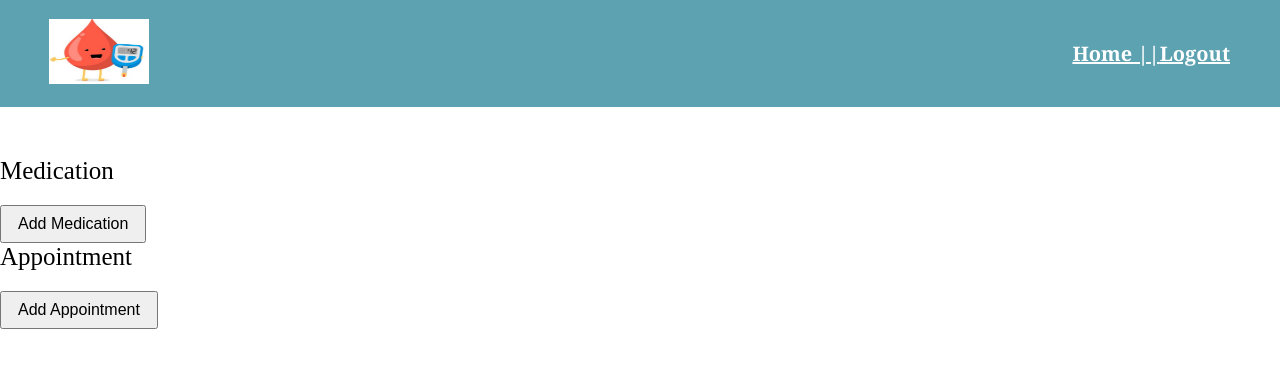
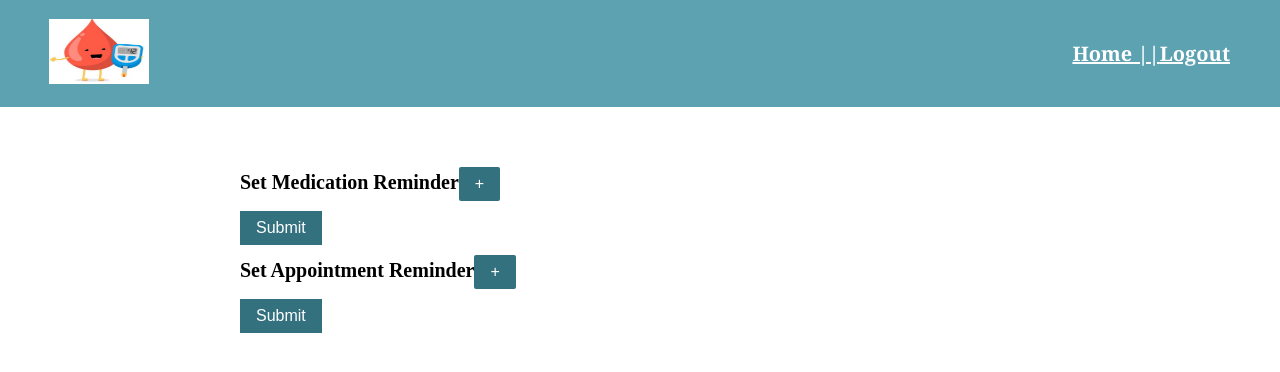
Before and after one commit to walters-skn/COMP3901-Capstone, a Vue app: page /notifications in a window 1280 px wide. Shown: the top 372 px of the page. Built offline with nearby package versions, Linux system fonts and the light colour scheme; the HTML template or start-up script is replaced by a standard one.

Commit message:
added styling

```diff
--- a/src/components/DiabotPage.vue
+++ b/src/components/DiabotPage.vue
@@ -39,7 +39,7 @@
 
           <div v-if="risk_category==='High risk' || risk_category==='Very high risk'">
             <h2>Do you want to subscribe to be a patient of Diabot? 🏥</h2>
-            <button v-on:click="subscribeMe">Yes 👀</button>
+            <button v-on:click="subscribeMe">Yes </button>
           </div>
         </section>
       </div>
--- a/src/components/NotificationPage.vue
+++ b/src/components/NotificationPage.vue
@@ -3,13 +3,15 @@
   <SubscriberNavbar/>
 
   <div class="notification">
+
     <div class="option-section">
-      <label for="medication" class="checkbox-label"> Medication</label>
+      <label for="medication" class="label"> <strong> Set Medication Reminder</strong></label>
+      <button @click="addMedication" class="btn"> +</button>
 
       <div class="meds">
-        <div v-for="(med,index) in medications" :key="index">
-          <label>Medication Type:</label>
-          <input type="text" v-model="med.medicationType" class="input">
+        <div v-for="(med,index) in medications" :key="index" class="medication-container">
+          <label>Medication Name:</label>
+          <input type="text" v-model="med.medicationName" class="input">
 
           <label>Commencement Date:</label>
           <input type="date" v-model="med.comDate" class="input">
@@ -27,20 +29,25 @@
             <option value="every_other_day"> Every Other Day</option>
           </select>
 
-          <!-- quanity of medication -->
-          <!-- <label> Custom Time:</label>
-          <input type="date" v-model="med.medicationTime" class="input"> -->
+          <label> Quanty of Medication (eg.500mg):</label>
+          <input type="text" v-model="med.quantityMeds" class="input">
+
         </div>
 
-        <button @click="addMedication"> Add Medication </button>
+        <!-- <button @click="addMedication" class="add-button"> + </button> -->
+        <button @click="saveData" class="submit"> Submit </button>
+
       </div>
-    </div>
+
+      </div>
+
 
       <div class="option-section">
-        <label for="appointment" class="checkbox-label"> Appointment</label>
+        <label for="appointment" class="label"><strong> Set Appointment Reminder</strong></label>
+        <button @click="addAppointment" class="btn"> +</button>
 
         <div class="apt">
-          <div v-for="(apt,index) in medications" :key="index">
+          <div v-for="(apt,index) in appointments" :key="index" class="appointment-container">
             <label>Location (Doctor's Office):</label>
             <input type="text" v-model="apt.location" class="input">
 
@@ -53,7 +60,10 @@
             <label>Time:</label>
             <input type="time" v-model="apt.appointmentTime" class="input">
           </div>
-          <button @click="addAppointment"> Add Appointment </button>
+
+          <!-- <button @click="addAppointment" class="add-button"> + </button> -->
+          <button @click="saveData" class="submit"> Submit </button>
+
         </div>
       </div>
   </div>
@@ -74,7 +84,9 @@ export default {
       appointments: [],
       medication: false,
       appointment: false,
-      showMedicationOptions: false,
+      activeMedicationIndex: -1,
+      activeAppointmentIndex: -1,
+      // showMedicationOptions: false,
       // medicationType: '',
       // comDate: '',
       // termDate: '',
@@ -98,12 +110,14 @@ export default {
   methods:{
     addMedication(){
       this.medications.push({
-        medicationType: '',
+        medicationName: '',
         comDate: '',
         termDate: '',
         frequency: '',
         medicationTime: '',
+        quantityMeds:'',
       });
+      this.activeMedicationIndex= this.medications.length -1;
     },
     addAppointment(){
       this.appointments.push({
@@ -112,6 +126,8 @@ export default {
         appointmentDate: '',
         appointmentTime: '',
       });
+      this.activeAppointmentIndex= this.medications.length -1;
+
     },
   },
 
@@ -121,42 +137,72 @@ export default {
 
 <style scoped>
 
-  .notification{
+  .label{
     font-family: 'Times New Roman', Times, serif;
-    font-size: 25px;
-    padding-top: 50px;
+    font-size: 20px;
   }
 
-  /* .meds, .apt{
-    padding:30px;
-  } */
-/*
-  .meds{
+  .option-section{
+    margin-bottom: 50px 20px;
+  }
+
+  .meds, .apt{
     display: flex;
-    flex-direction: column;
-    margin-bottom: 10px;
-  } */
+    flex-wrap: wrap;
+    gap: 10px;
+  }
+
+  .notification{
+    max-width: 800px;
+    margin: 0 auto;
+    padding: 50px 20px;
+  }
 
   .checkbox-label{
-    font-size: 25px;
+    display: block;
+    font-size: 16px;
+    margin-bottom: 5px;
+    font-weight: bold;
   }
 
   .input{
     padding: 8px;
     font-size: 16px;
-  }
-
-  .checkbox-label{
-    display: flex;
-    flex-direction: row;
-    align-items: center;
+    border: 1px solid #ccc;
+    border-radius: 5px;
+    width: 100%;
     margin-bottom: 10px;
   }
 
-  button{
+  .medication-container,.appointment-container{
+    flex: 1 1 45%;
+    padding: 15px;
+    border: 2px solid #ccc;
+    border-radius: 10px;
+  }
+
+  .submit{
+    background-color: #33717f;
+    border: none;
+    color: white;
     margin-top: 10px ;
     padding: 8px 16px;
     font-size: 16px;
   }
 
+  .btn{
+    background-color: #33717f ;
+    color: #fff;
+    border: none;
+    border-radius: 2px;
+    cursor: pointer;
+    margin-top: 10px ;
+    padding: 8px 16px;
+    font-size: 16px;
+  }
+
+  .btn:hover{
+    background-color: #ccc;
+  }
+
 </style>
```
